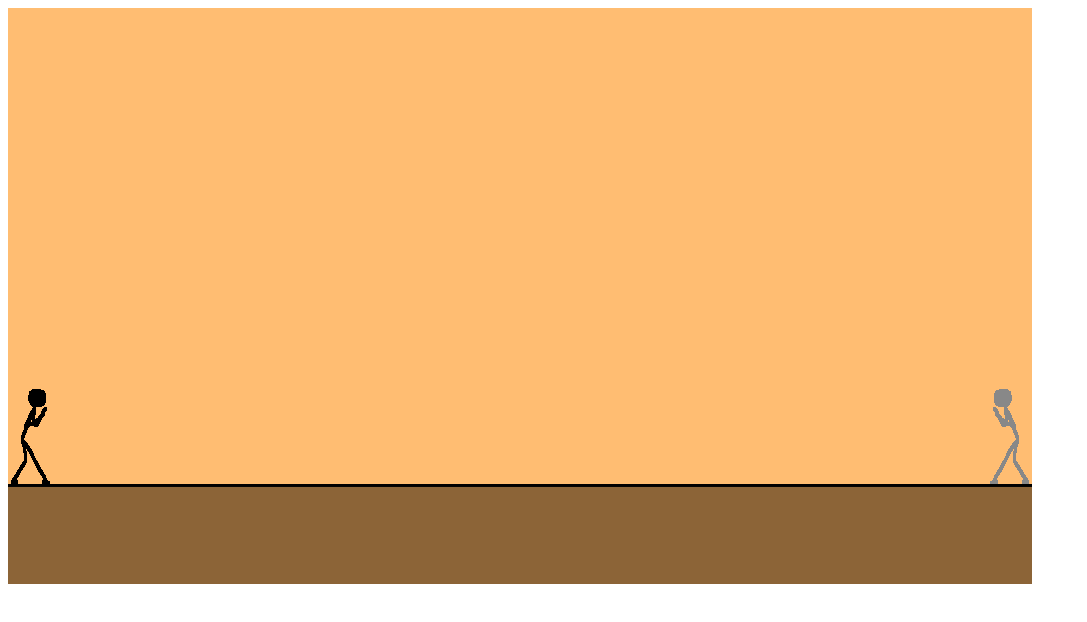
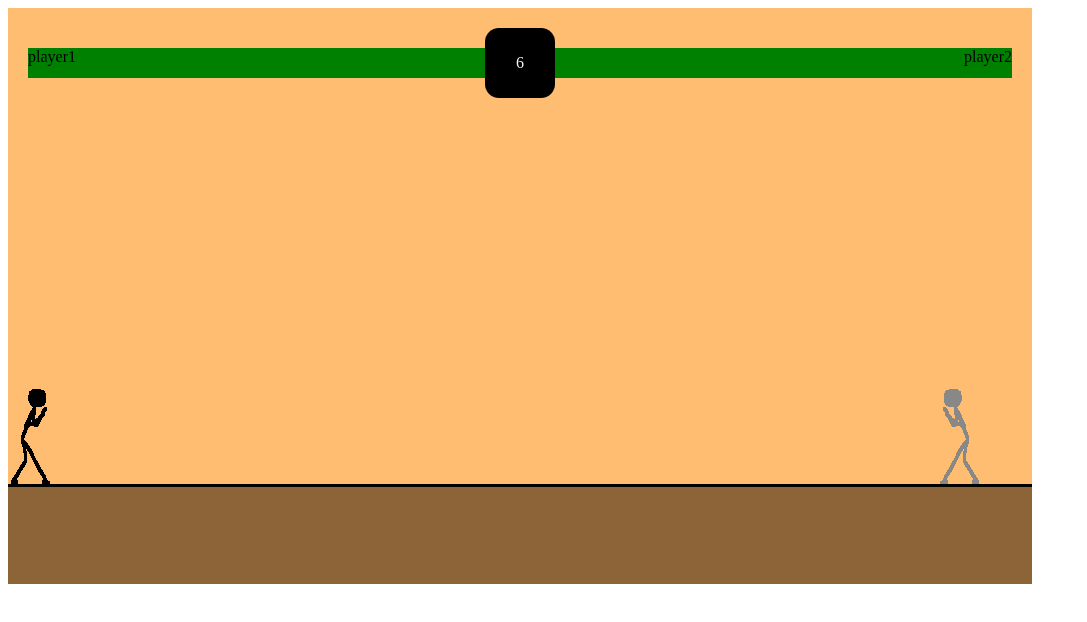
Before and after one commit to StoyanBanov/fighting-game, a plain HTML site: page index.html in a window 1280 px wide. Shown: the whole page, without its empty margins (0-1087 px from the left). Drawn offline with Linux system fonts and the light colour scheme.

Commit message:
fix jump, add new kick sprite, add interface

```diff
--- a/index.html
+++ b/index.html
@@ -11,7 +11,26 @@
 </head>
 
 <body>
-    <canvas></canvas>
+    <div class="container">
+        <div class="navigation">
+            <div class="left">
+                <div class="leftHealthBar"></div>
+                <div id="leftBar" class="leftHelperBar"></div>
+                <div class="label label-left">player1</div>
+            </div>
+            <div class="timer"></div>
+            <div class="right">
+                <div class="rightHealthBar"></div>
+                <div id="rightBar" class="rightHelperBar"></div>
+                <div class="label label-right">player2</div>
+            </div>
+        </div>
+        <div class="result">
+            <h1></h1>
+            <button onclick="startGame(event)">Play again</button>
+        </div>
+        <canvas></canvas>
+    </div>
 </body>
 
 </html>
--- a/src/classes.js
+++ b/src/classes.js
@@ -1,3 +1,5 @@
+import { attack } from "./util.js"
+
 export class Sprite {
     constructor(position, offset, imageSrc, framesCount = 1, framesDelay = 1, scale = 1) {
         this.position = position
@@ -18,7 +20,7 @@ export class Sprite {
             0,
             this.image.width / this.framesCount,
             this.image.height,
-            this.position.x,
+            this.position.x - this.offset.x,
             this.position.y,
             this.image.width / this.framesCount * this.scale,
             this.image.height * this.scale
@@ -32,7 +34,7 @@ export class Sprite {
 }
 
 export class Player extends Sprite {
-    constructor(width, height, position, offset, health, orientation, imageSrc, framesCount = 1, framesDelay, scale, sprites) {
+    constructor(width, height, position, offset, health, orientation, imageSrc, framesCount = 1, framesDelay, scale, sprites, healthBar) {
         super(position, offset, imageSrc, framesCount, framesDelay, scale)
         this.width = width
         this.height = height
@@ -50,6 +52,8 @@ export class Player extends Sprite {
         this.attacks = {}
         this.currentAttack
         this.sprites = sprites
+        this.enemy
+        this.healthBar = healthBar
 
         for (const key in this.sprites) {
             this.sprites[key].image = new Image()
@@ -61,39 +65,61 @@ export class Player extends Sprite {
         this.drawSprite(ctx)
         this.position.x += this.velocity.x
         this.position.y += this.velocity.y
+        if (this.state['attack']) {
+            ctx.fillStyle = 'red'
+            ctx.fillRect(this.position.x - this.currentAttack.offset.x, this.position.y - this.currentAttack.offset.y, this.currentAttack.width, this.currentAttack.height)
+            if (this.framesCurrent == 3 && this.framesElapsed % this.framesDelay == 0) attack(this, this.enemy)
+            if (this.framesCurrent == 4) {
+                this.state['attack'] = false
+                if (this.state.move) this.image = this.sprites.run.image
+                if (this.state.jump) this.image = this.sprites.jump.image
+                if (this.state.fall) this.image = this.sprites.fall.image
+            }
+        }
 
-        if (this.state['fall']) this.fall(ctx)
-        else if (this.state['jump']) {
+        if (this.position.y + this.height < ctx.canvas.height - this.offset.y) {
+            this.state['idle'] = false
+            if (!this.state['jump']) {
+                this.state['fall'] = true
+                if (!this.state['attack'])
+                    this.image = this.sprites.fall.image
+                this.fall(ctx)
+            }
+        } else {
+            this.state['onGround'] = true
+            this.state['fall'] = false
+            if (this.state['move'] && !this.state.attack) {
+                this.image = this.sprites.run.image
+            }
+            this.velocity.y = 0
+            this.position.y = ctx.canvas.height - this.height - this.offset.y
+        }
+        if (this.state['jump'] && !this.state.fall) {
+            this.state['idle'] = false
             if (this.velocity.y <= 0) {
                 this.velocity.y += 3
             } else {
-                this.framesCurrent = 0
-                this.velocity.y = 0
-                this.state['fall'] = true
-                this.image = this.sprites.fall.image
                 this.state['jump'] = false
             }
         }
-        if (this.state['attack']) {
-            ctx.fillStyle = 'green'
-            ctx.fillRect(this.position.x - this.currentAttack.offset.x, this.position.y - this.currentAttack.offset.y, this.currentAttack.width, this.currentAttack.height)
-            this.state['attack'] = false
-        }
         if (Object.values(this.state).slice(0, -1).every(s => !s)) {
-            this.state['idle'] = true
             this.image = this.sprites.idle.image
         }
     }
 
-    drawAttack(name) {
+    drawAttack(name, enemy) {
         this.state['attack'] = true
         this.state['idle'] = false
         this.currentAttack = this.attacks[name]
+        this.enemy = enemy
+        this.framesCurrent = 0
+        this.image = this.sprites[name].image
     }
 
     move(direction) {
-        if (this.state['jump']) this.image = this.sprites.jump.image
-        else this.image = this.sprites.run.image
+        if (!this.state['jump'] && !this.state['attack']) {
+            this.image = this.sprites.run.image
+        }
         this.state['move'] = true
         this.state['idle'] = false
         this.velocity.x = direction == 'right' ? 10 : -10
@@ -117,16 +143,8 @@ export class Player extends Sprite {
     }
 
     fall(ctx) {
-        if (this.position.y + this.height + this.velocity.y < ctx.canvas.height - this.offset.y) {
+        if (this.position.y + this.height + this.velocity.y <= ctx.canvas.height - this.offset.y) {
             this.velocity.y += 3
-        } else {
-            this.state['onGround'] = true
-            this.state['fall'] = false
-            if (this.state['move']) {
-                this.image = this.sprites.run.image
-            }
-            this.velocity.y = 0
-            this.position.y = ctx.canvas.height - this.height - this.offset.y
         }
     }
 }
--- a/src/index.js
+++ b/src/index.js
@@ -1,6 +1,15 @@
 import { Attack, Player, Sprite } from './classes.js'
-import { attack } from './util.js'
+import { endGame } from './util.js';
+const resultDiv = document.querySelector('.result');
+const leftBar = document.getElementById('leftBar')
+const rightBar = document.getElementById('rightBar')
 
+window.startGame = function () {
+    resultDiv.style.display = 'none'
+    leftBar.style.width = '100%'
+    rightBar.style.width = '100%'
+    leftBar.style.background = 'green'
+    rightBar.style.background = 'green'
     const ctx = document.querySelector('canvas').getContext('2d')
 
     ctx.canvas.width = 1024
@@ -8,7 +17,7 @@ ctx.canvas.height = 576
 
     const background = new Sprite({ x: 0, y: 0 }, { x: 0, y: 0 }, '../img/background.png')
 
-const player1 = new Player(50, 100, { x: 0, y: 0 }, { x: 0, y: 100 }, 100, 'right', '../img/player1/idle.png', 5, 3, 1, {
+    const player1 = new Player(40, 100, { x: 0, y: 0 }, { x: 0, y: 100 }, 100, 'right', '../img/player1/idle.png', 5, 3, 1, {
         'idle': {
             imageSrc: '../img/player1/idle.png',
             framesCount: 5
@@ -24,11 +33,15 @@ const player1 = new Player(50, 100, { x: 0, y: 0 }, { x: 0, y: 100 }, 100, 'righ
         'run': {
             imageSrc: '../img/player1/run.png',
             framesCount: 5
+        },
+        'kick': {
+            imageSrc: '../img/player1/kick.png',
+            framesCount: 5
         }
-})
-player1.attacks['highKick'] = new Attack({ x: -60, y: 0 }, 60, 80, 20)
+    }, document.getElementById('leftBar'))
+    player1.attacks['kick'] = new Attack({ x: -60, y: 0 }, 25, 25, 20)
 
-const player2 = new Player(50, 100, { x: ctx.canvas.width - 50, y: 0 }, { x: 0, y: 100 }, 100, 'left', '../img/player2/idle.png', 5, 3, 1, {
+    const player2 = new Player(40, 100, { x: ctx.canvas.width - 50, y: 0 }, { x: 50, y: 100 }, 100, 'left', '../img/player2/idle.png', 5, 3, 1, {
         'idle': {
             imageSrc: '../img/player2/idle.png',
             framesCount: 5
@@ -44,16 +57,37 @@ const player2 = new Player(50, 100, { x: ctx.canvas.width - 50, y: 0 }, { x: 0,
         'run': {
             imageSrc: '../img/player2/run.png',
             framesCount: 5
+        },
+        'kick': {
+            imageSrc: '../img/player2/kick.png',
+            framesCount: 5
         }
-})
-player2.attacks['highKick'] = new Attack({ x: 70, y: 0 }, 60, 80, 20)
+    }, document.getElementById('rightBar'))
+    player2.attacks['kick'] = new Attack({ x: 70, y: 0 }, 25, 25, 20)
 
-const intervalId = setInterval(() => window.requestAnimationFrame(() => {
+
+    const drawingIntervalId = setInterval(() => window.requestAnimationFrame(() => {
         ctx.clearRect(0, 0, ctx.canvas.width, ctx.canvas.height)
         background.drawSprite(ctx)
         player1.draw(ctx)
         player2.draw(ctx)
+        if (player1.health == 0 || player2.health == 0) {
+            clearInterval(timerIntervalId)
+            clearInterval(drawingIntervalId)
+            endGame(player1, player2)
+        }
     }), 34)
+
+    const timer = document.querySelector('.timer')
+    let initialTime = 10
+    const timerIntervalId = setInterval(() => window.requestAnimationFrame(() => {
+        if (initialTime == 0) {
+            clearInterval(timerIntervalId)
+            clearInterval(drawingIntervalId)
+            endGame(player1, player2)
+        }
+        timer.textContent = initialTime--
+    }), 1000)
 
     const keyAssocArr = {}
 
@@ -72,9 +106,8 @@ function handleKeyEvents(e) {
         if (keyAssocArr['w']) {
             player1.jump()
         }
-    if (keyAssocArr[' ']) {
-        player1.drawAttack('highKick')
-        attack(player1, player2)
+        if (keyAssocArr[' '] && !player1.state.attack) {
+            player1.drawAttack('kick', player2)
         }
 
         if (keyAssocArr['ArrowRight']) {
@@ -87,8 +120,9 @@ function handleKeyEvents(e) {
         if (keyAssocArr['ArrowUp']) {
             player2.jump()
         }
-    if (keyAssocArr['0']) {
-        player2.drawAttack('highKick')
-        attack(player2, player1)
+        if (keyAssocArr['0'] && !player2.state.attack) {
+            player2.drawAttack('kick', player1)
         }
     }
+}
+window.startGame()
--- a/src/util.js
+++ b/src/util.js
@@ -1,3 +1,5 @@
+const resultDiv = document.querySelector('.result');
+
 export function attack(attacker, target) {
     const attack = attacker.currentAttack
     if (attacker.position.x - attack.offset.x + (attacker.orientation == 'right' ? attack.width : 0) <= target.position.x + target.width &&
@@ -7,5 +9,17 @@ export function attack(attacker, target) {
             attacker.position.y - attack.offset.y <= target.position.y + target.height &&
             attacker.position.y - attack.offset.y >= target.position.y)) {
         target.health -= attack.damage
+        if (target.health < 0) target.health = 0
+        target.healthBar.style.width = target.health + '%'
+        if (target.health <= 30) target.healthBar.style.background = 'red'
+        else if (target.health <= 60) target.healthBar.style.background = 'yellow'
+        else target.healthBar.style.background = 'green'
     }
 }
+
+export function endGame(player1, player2) {
+    resultDiv.style.display = 'flex'
+    if (player1.health != 0 && player2.health != 0) resultDiv.children[0].textContent = 'Draw'
+    else if (player1.health > player2.health) resultDiv.children[0].textContent = 'Player1 wins'
+    else resultDiv.children[0].textContent = 'Player2 wins'
+}
--- a/style.css
+++ b/style.css
@@ -1,3 +1,94 @@
 * {
     box-sizing: border-box;
 }
+
+.container {
+    position: relative;
+    display: inline-block;
+}
+
+.navigation {
+    position: absolute;
+    display: flex;
+    width: 100%;
+    align-items: center;
+    padding: 20px;
+}
+
+.right,
+.left {
+    position: relative;
+    height: 30px;
+    width: 100%;
+}
+
+.left {
+    display: flex;
+    justify-content: flex-end;
+}
+
+.leftHealthBar,
+.rightHealthBar {
+    height: 30px;
+    background: white;
+}
+
+.leftHealthBar {
+    width: 100%;
+}
+
+.leftHelperBar,
+.rightHelperBar {
+    position: absolute;
+    top: 0;
+    right: 0;
+    bottom: 0;
+    background: green;
+}
+
+.leftHelperBar {
+    width: 100%;
+}
+
+.rightHelperBar {
+    left: 0;
+}
+
+.label {
+    position: absolute;
+    top: 0;
+    bottom: 0;
+}
+
+.label-left {
+    left: 0;
+}
+
+.label-right {
+    right: 0;
+}
+
+
+.timer {
+    display: flex;
+    align-items: center;
+    justify-content: center;
+    background-color: black;
+    width: 70px;
+    height: 70px;
+    border-radius: 20%;
+    flex-shrink: 0;
+    color: aliceblue;
+}
+
+.result {
+    position: absolute;
+    display: none;
+    align-items: center;
+    justify-content: center;
+    top: 0;
+    bottom: 0;
+    right: 0;
+    left: 0;
+    flex-direction: column;
+}
```
Also changed, not shown: img/player1/kick.png (added), img/player2/kick.png (added). Lines whose indentation alone changed are shown as unchanged.
